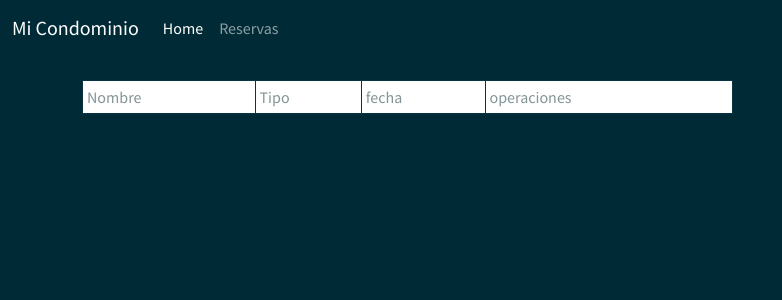
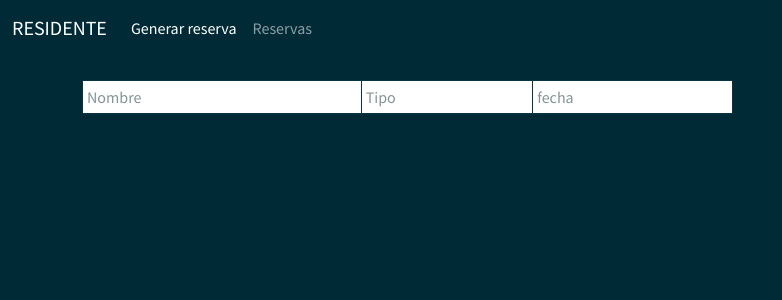
Before and after one commit to JoaquinBL16/Mi_Condominio, a Flask app: page /reservas in a window 1280 px wide. Shown: the top 300 px of the page, without its empty margins (0-782 px from the left). Run offline with Flask 3, Linux system fonts and the light colour scheme; data that the repository does not hold is empty; some libraries are stand-ins or nearby versions.

Commit message:
Add files via upload

```diff
--- a/residente_reserva/App.py
+++ b/residente_reserva/App.py
@@ -1,5 +1,6 @@
 from flask import Flask, render_template,request,redirect,url_for,flash,jsonify
 from flask_mysqldb import MySQL
+
 
 
 app = Flask (__name__)
@@ -28,39 +29,40 @@ mysql = MySQL(app)
 #settings
 app.secret_key = 'mysecretkey'
 
-@app.route('/reservas', methods=['POST'])
-def reserva_cliente():
-    # Obtener los datos del formulario
-    nombre = request.form['nombre']
-    tipo = request.form['tipo']
-    fecha = request.form['fecha']
-    # ... otros campos del formulario
 
-    # Crear un cursor para interactuar con la base de datos
-    cur = mysql.connection.cursor()
-
-    # Verificar si la fecha ya está reservada
-    query = "SELECT COUNT(*) FROM reservas WHERE fecha_reserva = %s"
-    cur.execute(query, (fecha,))
-    count = cur.fetchone()[0]
-
-    if count > 0:
-        # Si la fecha ya está reservada, mostrar un mensaje de error
-        mensaje_error = "La fecha seleccionada ya está reservada. Por favor, elige otra fecha."
-        return render_template('formulario.html', error=mensaje_error)
-
-    # Insertar los datos en la tabla de reservas
-    query = "INSERT INTO reservas (nombre_reserva,tipo_reserva, fecha_reserva) VALUES (%s, %s)"
-    values = (nombre,tipo, fecha)
-    cur.execute(query, values)
-
-    # Hacer commit para guardar los cambios en la base de datos
-    mysql.connection.commit()
-    # Cerrar el cursor
-    cur.close()
-
-    # Redirigir a una página de confirmación de reserva
-    return render_template('confirmacion.html')
+#@app.route('/reservas', methods=['POST'])
+#def reserva_cliente():
+#    # Obtener los datos del formulario
+#    nombre = request.form['nombre']
+#    tipo = request.form['tipo']
+#    fecha = request.form['fecha']
+#    # ... otros campos del formulario
+#
+#    # Crear un cursor para interactuar con la base de datos
+#    cur = mysql.connection.cursor()
+#
+#    # Verificar si la fecha ya está reservada
+#    query = "SELECT COUNT(*) FROM reservas WHERE fecha_reserva = %s"
+#    cur.execute(query, (fecha,))
+#    count = cur.fetchone()[0]
+#
+#    if count > 0:
+#        # Si la fecha ya está reservada, mostrar un mensaje de error
+#        mensaje_error = "La fecha seleccionada ya está reservada. Por favor, elige otra fecha."
+#        return render_template('formulario.html', error=mensaje_error)
+#
+#    # Insertar los datos en la tabla de reservas
+#    query = "INSERT INTO reservas (nombre_reserva,tipo_reserva, fecha_reserva) VALUES (%s, %s)"
+#    values = (nombre,tipo, fecha)
+#    cur.execute(query, values)
+#
+#    # Hacer commit para guardar los cambios en la base de datos
+#    mysql.connection.commit()
+#    # Cerrar el cursor
+#    cur.close()
+#
+#    # Redirigir a una página de confirmación de reserva
+#    return render_template('confirmacion.html')
 
 
 #obteniendo el get
--- a/residente_reserva/templates/consulta.html
+++ b/residente_reserva/templates/consulta.html
@@ -7,7 +7,8 @@
                     <td>Nombre</td>
                     <td>Tipo</td>
                     <td>fecha</td>
-                    <td>operaciones</td>
+                    <!---  <td>operaciones</td> ---->
+
                 </tr>
             </thead>
             <tbody>
@@ -16,10 +17,9 @@
                 <td>{{reserva.1}}</td>
                 <td>{{reserva.2}}</td>
                 <td>{{reserva.3}}</td>
-                <td>
-                    <a href="/reservas" class="btn btn-secondary">Editar</a>
-                    <a href="/mover-datos/{{reserva.0}}" class="btn btn-danger">Anular</a>
-                </td>
+                <!-----<td>
+                  <a href="/mover-datos/{{reserva.0}}" class="btn btn-danger">Anular</a>
+              </td>--->
               </tr>
               {%endfor%}
             </tbody>
--- a/residente_reserva/templates/index.html
+++ b/residente_reserva/templates/index.html
@@ -16,6 +16,7 @@
         <div class="card card-body">
             <form action="/add_reserva" method="POST">
                 <div class="form-group">
+                    <h1>Reserva Residente </h1>
                     <input type="text" name = "nombre" placeholder="Nombre Reserva" class="form-control">
                 </div>
                 <div class="form-group">
--- a/residente_reserva/templates/layout.html
+++ b/residente_reserva/templates/layout.html
@@ -10,13 +10,13 @@
 <body>
     <nav class="navbar navbar-expand-lg navbar-dark bg-body-tertiary">
         <div class="container-fluid">
-          <a class="navbar-brand" href="/">Mi Condominio</a>
+          <a class="navbar-brand" href="/">RESIDENTE</a>
           <button class="navbar-toggler" type="button" data-bs-toggle="collapse" data-bs-target="#navbarNavAltMarkup" aria-controls="navbarNavAltMarkup" aria-expanded="false" aria-label="Toggle navigation">
             <span class="navbar-toggler-icon"></span>
           </button>
           <div class="collapse navbar-collapse" id="navbarNavAltMarkup">
             <div class="navbar-nav">
-              <a class="nav-link active" aria-current="page" href="/">Home</a>
+              <a class="nav-link active" aria-current="page" href="/">Generar reserva</a>
               <a class="nav-link" href="/reservas">Reservas</a>
 
             </div>
```
